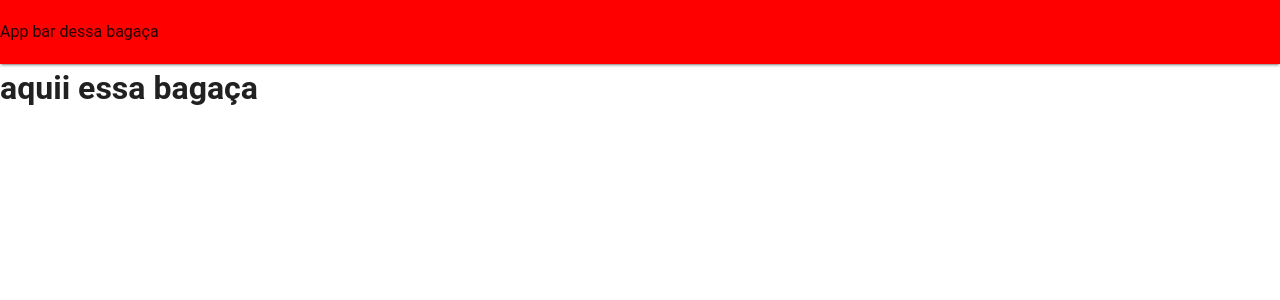
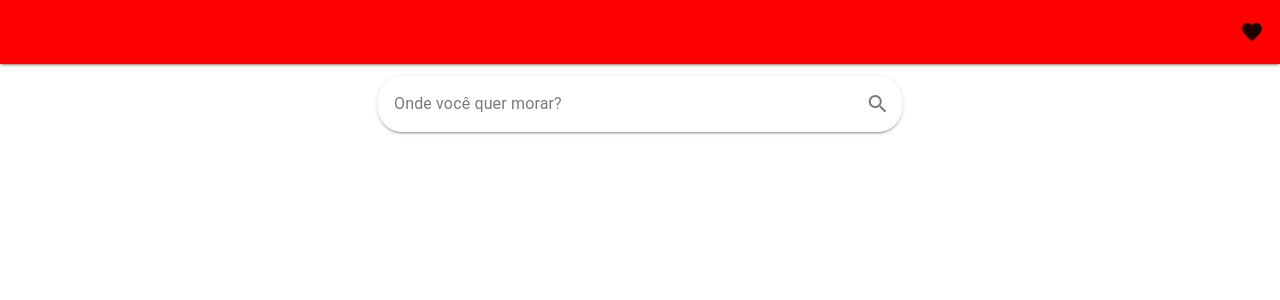
Before and after one commit to edmarques11/app_house_frontend, a Nuxt app: page / in a window 1280 px wide. Shown: the top 300 px of the page. Built offline with nearby package versions, Linux system fonts and the light colour scheme.

Commit message:
feat: sign in user

```diff
--- a/components/auth/LoginUser.vue
+++ b/components/auth/LoginUser.vue
@@ -10,8 +10,22 @@ const nuxtApp = useNuxtApp();
 
 const doLogin = nuxtApp.$debounce(login.doLogin, 500);
 
+const typeInputPassword = ref("password");
+
 const dBlockButton = computed(() => mobile.value);
 const errorsMessage = computed(() => login.errors);
+const iconActionPassword = computed(() =>
+  typeInputPassword.value === "password"
+    ? "mdi-eye-outline"
+    : "mdi-eye-off-outline",
+);
+
+const toggleTypePasswordInput = () => {
+  const types = ["password", "text"];
+  const index = types.indexOf(typeInputPassword.value);
+
+  typeInputPassword.value = types[index === 0 ? 1 : 0];
+};
 </script>
 
 <template>
@@ -28,11 +42,17 @@ const errorsMessage = computed(() => login.errors);
       <v-text-field
         v-model="login.password"
         name="password"
-        type="password"
+        :type="typeInputPassword"
         label="Senha"
         :error-messages="errorsMessage.password"
         class="mb-3"
-      />
+      >
+        <template #append-inner>
+          <v-icon @click="toggleTypePasswordInput">{{
+            iconActionPassword
+          }}</v-icon>
+        </template>
+      </v-text-field>
 
       <v-row no-gutters justify="center" class="mt-3">
         <v-btn color="primary" :block="dBlockButton" @click="doLogin"
--- /dev/null
+++ b/components/custom/SearchAdvertisements.vue
@@ -0,0 +1,33 @@
+<script setup lang="ts">
+const props = defineProps({
+  textFieldProps: {
+    type: Object,
+    default: () => ({}),
+  },
+  icon: {
+    type: String,
+    default: "mdi-magnify",
+  },
+  iconProps: {
+    type: Object,
+    default: () => ({}),
+  },
+});
+
+const bindTextField = computed(() => ({
+  label: "Onde você quer morar?",
+  placeholder: "Estado, cidade, bairro...",
+  rounded: true,
+  variant: "solo",
+  ...props.textFieldProps,
+}));
+const bindIcon = computed(() => ({ ...props.iconProps }));
+</script>
+
+<template>
+  <v-text-field v-bind="bindTextField">
+    <template #append-inner>
+      <v-icon v-bind="bindIcon" @click="() => {}">{{ icon }}</v-icon>
+    </template>
+  </v-text-field>
+</template>
--- /dev/null
+++ b/components/layout/DefaultAppBar.vue
@@ -0,0 +1,35 @@
+<script setup lang="ts">
+const props = defineProps({
+  appBarProps: {
+    type: Object,
+    default: () => ({}),
+  },
+});
+
+const router = useRouter();
+
+const bindAppBar = computed(() => ({
+  class: "appbar-default-layout",
+  elevation: "2",
+  ...props.appBarProps,
+}));
+
+const pushTo = (path: string) => {
+  router.push({ path });
+};
+</script>
+
+<template>
+  <v-app-bar v-bind="bindAppBar"
+    ><template #append>
+      <v-btn
+        icon="mdi-heart"
+        @click="pushTo({ path: '/advertisement/create' })" /></template
+  ></v-app-bar>
+</template>
+
+<style>
+.appbar-default-layout {
+  background-color: red !important;
+}
+</style>
--- a/components/user/CreateUser.vue
+++ b/components/user/CreateUser.vue
@@ -6,23 +6,58 @@ const { mobile } = useDisplay();
 const nuxtApp = useNuxtApp();
 const createUser = createUserStore();
 
+const typeInputPassword = ref("password");
 const createUserAction = nuxtApp.$debounce(createUser.create, 500);
 
 const dBlockButton = computed(() => mobile.value);
 const errorsMessage = computed(() => createUser.errors);
+const iconActionPassword = computed(() =>
+  typeInputPassword.value === "password"
+    ? "mdi-eye-outline"
+    : "mdi-eye-off-outline",
+);
+
+const toggleTypePasswordInput = () => {
+  const types = ["password", "text"];
+  const index = types.indexOf(typeInputPassword.value);
+
+  typeInputPassword.value = types[index === 0 ? 1 : 0];
+};
 </script>
 
 <template>
   <v-container class="pa-0">
     <v-col class="pa-0">
       <v-text-field
-        v-model="createUser.name"
+        v-model="createUser.data.name"
         name="name"
         type="text"
         label="Nome Completo"
         :error-messages="errorsMessage.name"
         class="mb-3"
       />
+      <v-text-field
+        v-model="createUser.data.email"
+        name="email"
+        type="text"
+        label="Email"
+        :error-messages="errorsMessage.email"
+        class="mb-3"
+      />
+      <v-text-field
+        v-model="createUser.data.password"
+        name="password"
+        :type="typeInputPassword"
+        label="Senha"
+        :error-messages="errorsMessage.password"
+        class="mb-3"
+      >
+        <template #append-inner>
+          <v-icon @click="toggleTypePasswordInput">{{
+            iconActionPassword
+          }}</v-icon>
+        </template>
+      </v-text-field>
 
       <v-row no-gutters justify="center" class="mt-3">
         <v-btn color="primary" :block="dBlockButton" @click="createUserAction"
--- a/layouts/default.vue
+++ b/layouts/default.vue
@@ -1,16 +1,8 @@
 <template>
   <v-app>
     <v-main>
-      <v-app-bar class="appbar-default-layout" :elevation="2"
-        >App bar dessa bagaça</v-app-bar
-      >
+      <LayoutDefaultAppBar />
       <slot />
     </v-main>
   </v-app>
 </template>
-
-<style>
-.appbar-default-layout {
-  background-color: red !important;
-}
-</style>
--- /dev/null
+++ b/pages/advertisement/create.vue
@@ -0,0 +1,3 @@
+<template>
+  <h1>aquii</h1>
+</template>
--- a/pages/index.vue
+++ b/pages/index.vue
@@ -1,3 +1,9 @@
 <template>
-  <h1>aquii essa bagaça</h1>
+  <v-col>
+    <v-row no-gutters justify="center">
+      <v-col cols="12" md="5">
+        <CustomSearchAdvertisements />
+      </v-col>
+    </v-row>
+  </v-col>
 </template>
--- a/store/user/create.ts
+++ b/store/user/create.ts
@@ -46,10 +46,12 @@ export const createUserStore = defineStore("createUser", {
       try {
         const nuxtApp = useNuxtApp();
 
+        if (!this.data.profile_image_id) delete this.data.profile_image_id;
+
         await nuxtApp.$axios.post("/user", this.data);
 
         this.setErrors([]);
-        alert.show("Login realizado com sucesso", "success");
+        alert.show("Cadastro realizado com sucesso!", "success");
       } catch (err: any) {
         if (err?.data?.length) {
           this.setErrors(err.data);
```
